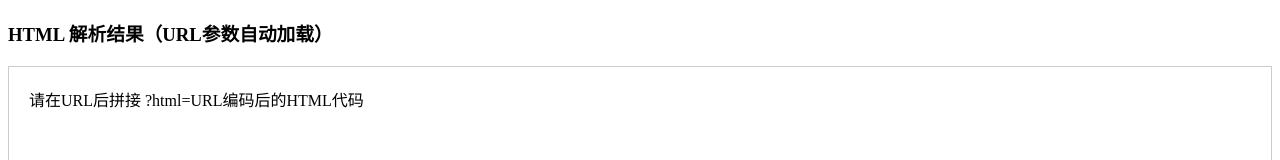
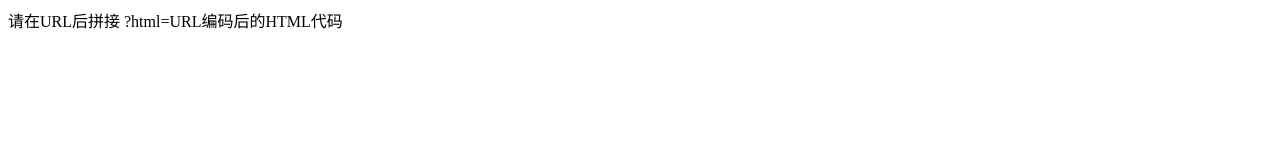
Before and after one commit to vFREE-1/htmlparsing, a plain HTML site: page index.html in a window 1280 px wide. Shown: the top 160 px of the page. Drawn offline with Linux system fonts and the light colour scheme.

Commit message:
Update index.html

```diff
--- a/index.html
+++ b/index.html
@@ -4,19 +4,9 @@
     <meta charset="UTF-8">
     <meta name="viewport" content="width=device-width, initial-scale=1.0">
     <title>结果解析</title>
-    <style>
-        .preview {
-            width: 100%;
-            min-height: 500px;
-            padding: 20px;
-            border: 1px solid #ccc;
-            margin-top: 20px;
-            box-sizing: border-box;
-        }
-    </style>
+
 </head>
 <body>
-    <h3>HTML 解析结果（URL参数自动加载）</h3>
     <div class="preview" id="preview"></div>
 
     <script>
```
